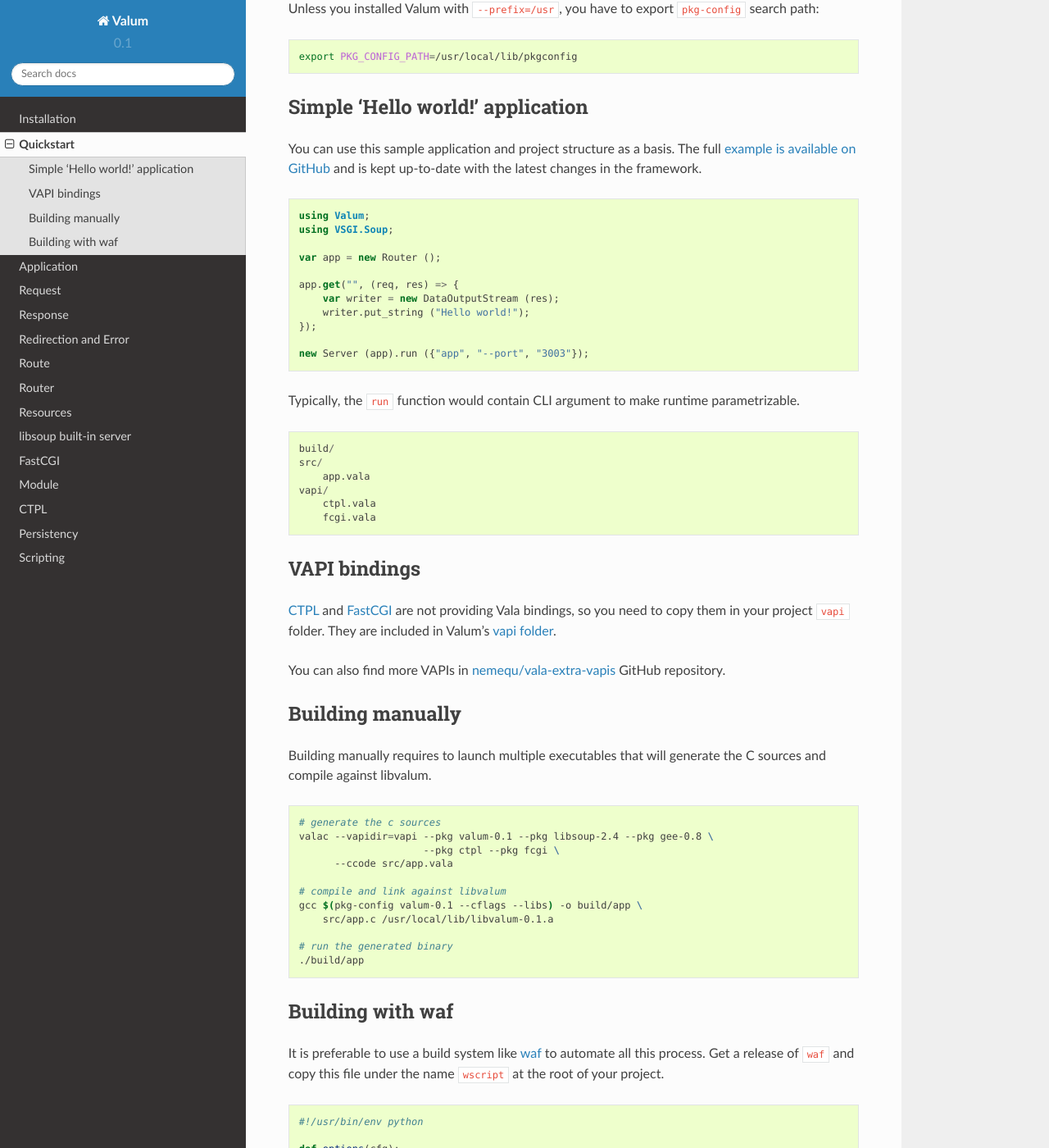
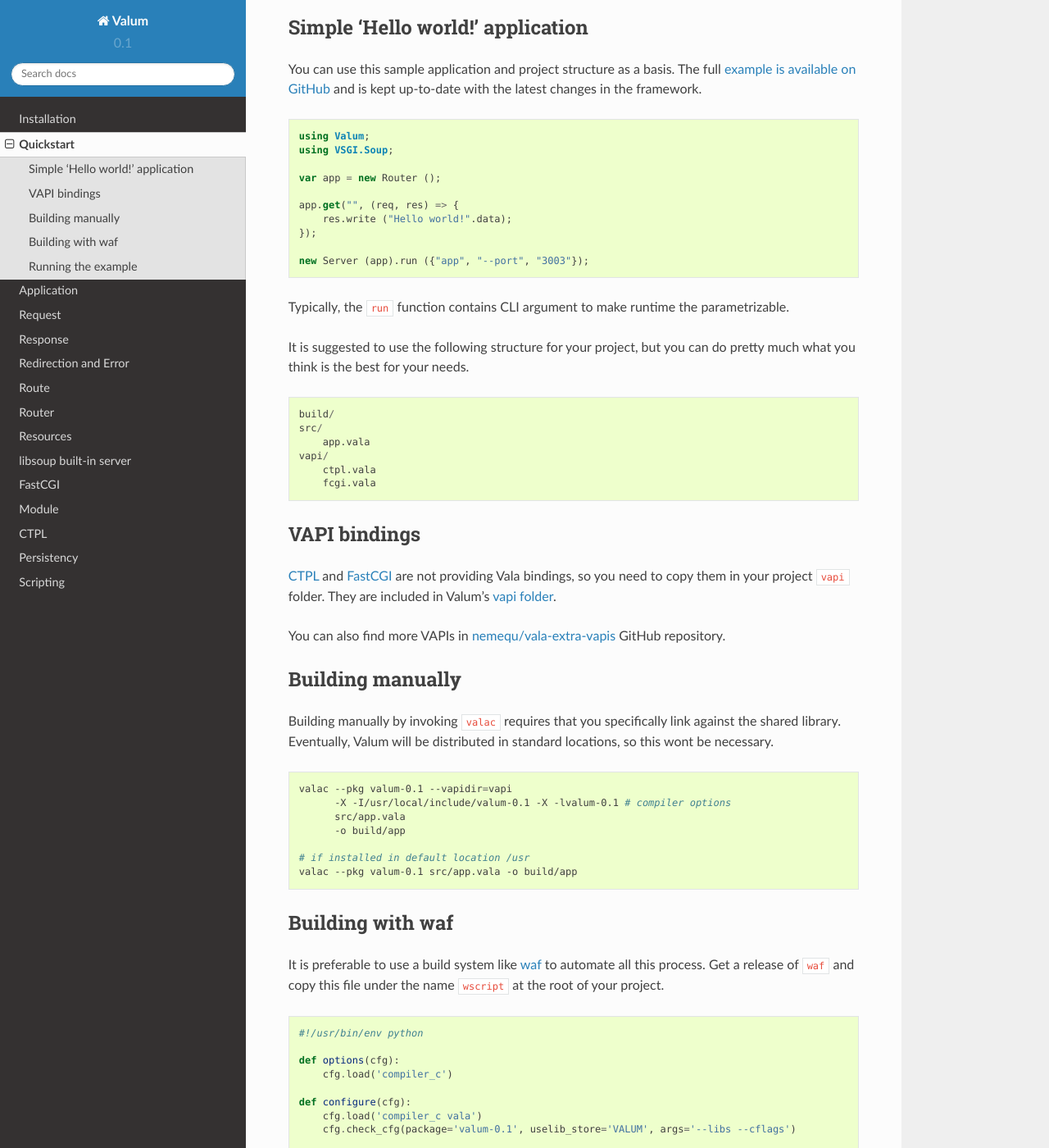
Before and after one commit to valum-framework/valum, a Sphinx documentation site: the page built from docs/getting-started.rst, in a window 1280 px wide and 1400 px high, scrolled down 421 px. Shown: the whole window at 82% size. Built offline with Sphinx 7.4.7 and the Read the Docs theme 2.0.0, drawn with Linux system fonts in a browser that asks for light colours; pages that are not in the unit, such as notebooks, are missing from menus; some of the changed text lies outside the part shown.

Commit message:
Valum is now installed as a shared library.
Updates the documentation

```diff
--- a/docs/getting-started.rst
+++ b/docs/getting-started.rst
@@ -4,23 +4,15 @@
 Assuming that Valum is built and installed correctly (view :doc:`installation`
 for more details), you are ready to create your first application!
 
-Valum is not designed to be installed as a shared library (at least for
-now), but more like a set of build files and tools helps one develop a web
-application.
-
-You can install the build files with ``waf``, it will simplify the building
-process:
+Unless you installed Valum with ``--prefix=/usr``, you have to export
+``PKG_CONFIG_PATH`` and ``LD_LIBRARY_PATH``.
 
 .. code-block:: bash
 
-    sudo ./waf install
+    export PKG_CONFIG_PATH=/usr/local/lib64/pkgconfig
+    export LD_LIBRARY_PATH=/usr/local/lib64
 
-Unless you installed Valum with ``--prefix=/usr``, you have to export
-``pkg-config`` search path:
-
-.. code-block:: bash
-
-    export PKG_CONFIG_PATH=/usr/local/lib/pkgconfig
+On 32-bit systems, just specify ``lib``.
 
 Simple 'Hello world!' application
 ---------------------------------
@@ -39,14 +31,16 @@
     var app = new Router ();
 
     app.get("", (req, res) => {
-        var writer = new DataOutputStream (res);
-        writer.put_string ("Hello world!");
+        res.write ("Hello world!".data);
     });
 
     new Server (app).run ({"app", "--port", "3003"});
 
-Typically, the ``run`` function would contain CLI argument to make runtime
+Typically, the ``run`` function contains CLI argument to make runtime the
 parametrizable.
+
+It is suggested to use the following structure for your project, but you can do
+pretty much what you think is the best for your needs.
 
 ::
 
@@ -74,22 +68,19 @@
 Building manually
 -----------------
 
-Building manually requires to launch multiple executables that will generate
-the C sources and compile against libvalum.
+Building manually by invoking ``valac`` requires that you specifically link
+against the shared library. Eventually, Valum will be distributed in standard
+locations, so this wont be necessary.
 
 .. code-block:: bash
 
-    # generate the c sources
-    valac --vapidir=vapi --pkg valum-0.1 --pkg libsoup-2.4 --pkg gee-0.8 \
-                         --pkg ctpl --pkg fcgi \
-          --ccode src/app.vala
+    valac --pkg valum-0.1 --vapidir=vapi
+          -X -I/usr/local/include/valum-0.1 -X -lvalum-0.1 # compiler options
+          src/app.vala
+          -o build/app
 
-    # compile and link against libvalum
-    gcc $(pkg-config valum-0.1 --cflags --libs) -o build/app \
-        src/app.c /usr/local/lib/libvalum-0.1.a
-
-    # run the generated binary
-    ./build/app
+    # if installed in default location /usr
+    valac --pkg valum-0.1 src/app.vala -o build/app
 
 Building with waf
 -----------------
@@ -127,3 +117,10 @@
 
     ./waf configure
     ./waf build
+
+Running the example
+-------------------
+
+.. code-block:: bash
+
+    build/app
```
Also changed, not shown: other parts of docs/getting-started.rst (+1 -2 lines), docs/installation.rst (+15 -4 lines), 2 other files.
